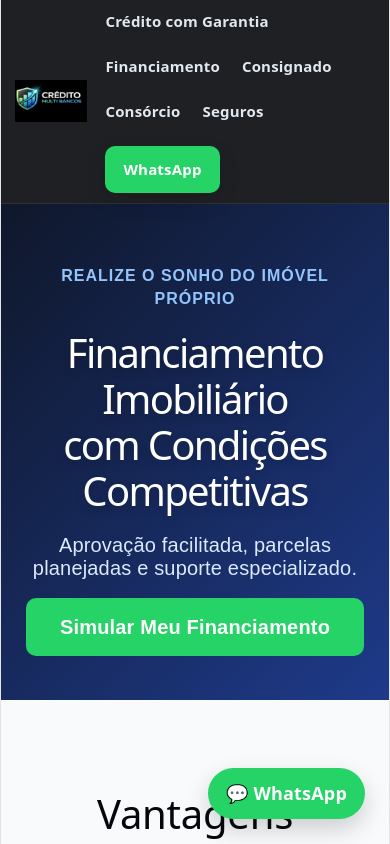
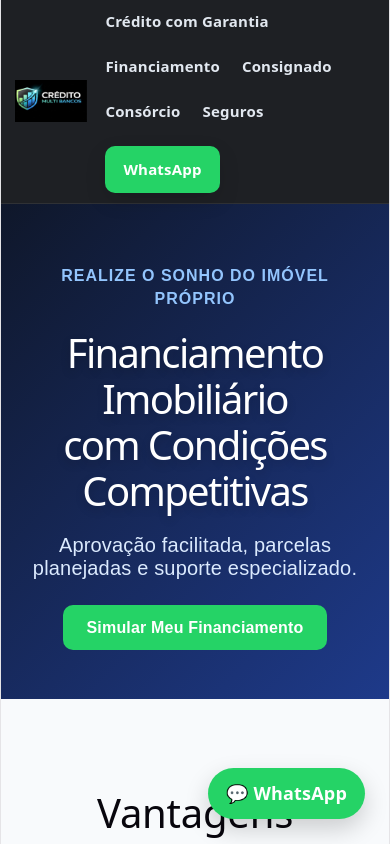
Before and after one commit to claudiofernand8647/meu-site, a React (Vite) app: page /financiamento-imobiliario in a window 390 px wide. Shown: the top 844 px of the page. Built offline with nearby package versions, Linux system fonts and the light colour scheme.

Commit message:
Melhoria navbar mobile

```diff
--- a/src/pages/EmprestimoConsignado.jsx
+++ b/src/pages/EmprestimoConsignado.jsx
@@ -59,11 +59,11 @@ function EmprestimoConsignado() {
               style={{
                 background: "#25D366",
                 color: "white",
-                padding: "18px 34px",
+                padding: window.innerWidth < 768 ? "14px 24px" : "18px 34px",
                 borderRadius: "10px",
                 textDecoration: "none",
                 fontWeight: "bold",
-                fontSize: "20px"
+                fontSize: window.innerWidth < 768 ? "16px" : "20px"
               }}
             >
               Quero Simular Agora
--- a/src/pages/FinanciamentoImobiliario.jsx
+++ b/src/pages/FinanciamentoImobiliario.jsx
@@ -59,11 +59,11 @@ function FinanciamentoImobiliario() {
               style={{
                 background: "#25D366",
                 color: "white",
-                padding: "18px 34px",
+                padding: window.innerWidth < 768 ? "14px 24px" : "18px 34px",
                 borderRadius: "10px",
                 textDecoration: "none",
                 fontWeight: "bold",
-                fontSize: "20px"
+                fontSize: window.innerWidth < 768 ? "16px" : "20px"
               }}
             >
               Simular Meu Financiamento
--- a/src/pages/Seguro.jsx
+++ b/src/pages/Seguro.jsx
@@ -59,11 +59,11 @@ function Seguro() {
               style={{
                 background: "#25D366",
                 color: "white",
-                padding: "18px 34px",
+                padding: window.innerWidth < 768 ? "14px 24px" : "18px 34px",
                 borderRadius: "10px",
                 textDecoration: "none",
                 fontWeight: "bold",
-                fontSize: "20px"
+                fontSize: window.innerWidth < 768 ? "16px" : "20px"
               }}
             >
               Garanta Seu Futuro
```
